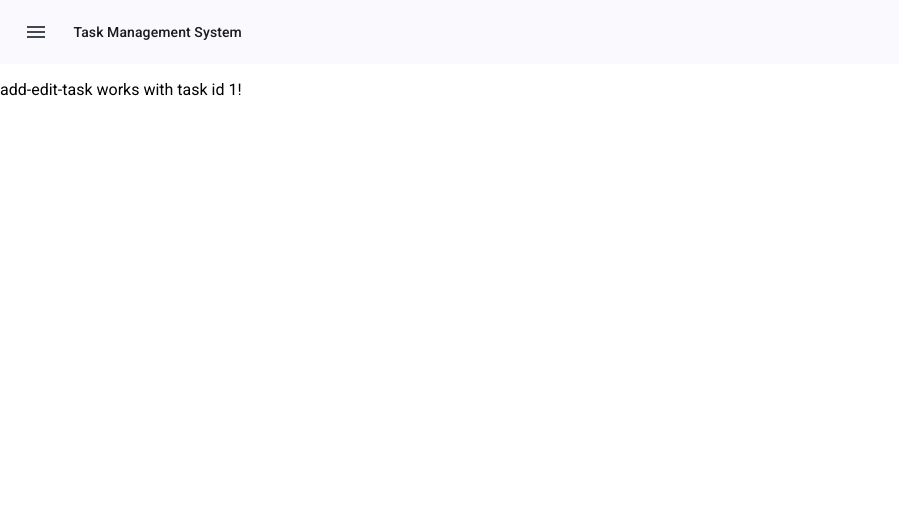
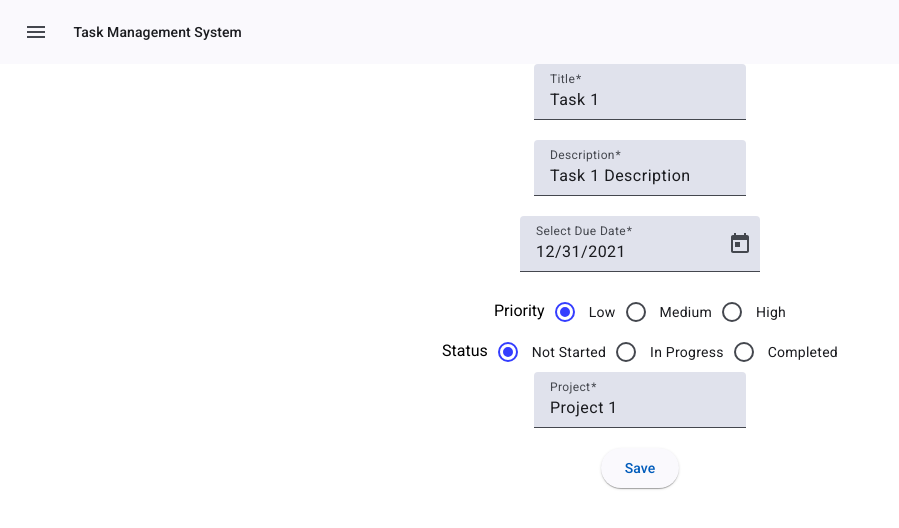
Before and after one commit to ayuzzz/task-management-system, an Angular app in the folder frontend/: page /dashboard/add-edit/1 in a window 1280 px wide. Shown: the top 528 px of the page, without its empty margins (0-899 px from the left). Built offline with nearby package versions, Linux system fonts and the light colour scheme.

Commit message:
added add-edit-task component

```diff
--- a/frontend/src/app/components/dashboard/add-edit-task/add-edit-task.component.html
+++ b/frontend/src/app/components/dashboard/add-edit-task/add-edit-task.component.html
@@ -1 +1,89 @@
-<p>add-edit-task works with task id {{this.taskId}}!</p>
+<form [formGroup]="taskForm" (ngSubmit)="saveTask()" fxLayout="column" fxLayoutAlign="center center">
+  <div class="form-field" fxFlex="50%">
+    <mat-form-field appearance="fill">
+      <mat-label>Title</mat-label>
+      <input matInput id="title" formControlName="title">
+      <mat-error *ngIf="this.taskForm.get('title')?.invalid && this.taskForm.get('title')?.touched">
+        <small *ngIf="this.taskForm.get('title')?.errors?.['required']">Title is required.</small>
+        <small *ngIf="this.taskForm.get('title')?.errors?.['minlength']">Title must be at least 3 characters
+          long.</small>
+        <small *ngIf="this.taskForm.get('title')?.errors?.['maxlength']">Title must be at the most 20 characters
+          long.</small>
+      </mat-error>
+    </mat-form-field>
+  </div>
+
+  <div class="form-field" fxFlex="50%">
+    <mat-form-field appearance="fill">
+      <mat-label>Description</mat-label>
+      <input matInput id="description" formControlName="description">
+      <mat-error *ngIf="this.taskForm.get('description')?.invalid && this.taskForm.get('description')?.touched">
+        <small *ngIf="this.taskForm.get('description')?.errors?.['required']">Description is required.</small>
+        <small *ngIf="this.taskForm.get('description')?.errors?.['minlength']">Description must be at least 3
+          characters
+          long.</small>
+        <small *ngIf="this.taskForm.get('description')?.errors?.['maxlength']">Description must be at the most 100
+          characters
+          long.</small>
+      </mat-error>
+    </mat-form-field>
+  </div>
+
+  <!-- Datepicker Control -->
+  <div class="form-field" fxFlex="50%">
+    <mat-form-field appearance="fill">
+      <mat-label>Select Due Date</mat-label>
+      <input matInput [matDatepicker]="picker" formControlName="dueDate">
+      <mat-datepicker-toggle matSuffix [for]="picker"></mat-datepicker-toggle>
+      <mat-datepicker #picker></mat-datepicker>
+      <mat-error *ngIf="this.taskForm.get('dueDate')?.invalid && this.taskForm.get('dueDate')?.touched">
+        <small *ngIf="this.taskForm.get('dueDate')?.errors?.['required']">Due Date is required.</small>
+      </mat-error>
+    </mat-form-field>
+  </div>
+
+  <!-- Priority Radio Buttons -->
+  <div class="form-field" fxFlex="50%">
+    <mat-label for="priority">Priority</mat-label>
+    <mat-radio-group formControlName="priority" id="priority">
+      <mat-radio-button value="1">Low</mat-radio-button>
+      <mat-radio-button value="2">Medium</mat-radio-button>
+      <mat-radio-button value="3">High</mat-radio-button>
+    </mat-radio-group>
+    <div *ngIf="this.taskForm.get('priority')?.invalid && this.taskForm.get('priority')?.touched">
+      <small *ngIf="this.taskForm.get('priority')?.errors?.['required']">Priority is required.</small>
+    </div>
+  </div>
+
+  <!-- Status Radio Buttons -->
+  <div class="form-field" fxFlex="50%">
+    <mat-label for="status">Status</mat-label>
+    <mat-radio-group formControlName="status" id="status">
+      <mat-radio-button value="1">Not Started</mat-radio-button>
+      <mat-radio-button value="2">In Progress</mat-radio-button>
+      <mat-radio-button value="3">Completed</mat-radio-button>
+    </mat-radio-group>
+    <div *ngIf="this.taskForm.get('status')?.invalid && this.taskForm.get('status')?.touched">
+      <small *ngIf="this.taskForm.get('status')?.errors?.['required']">Status is required.</small>
+    </div>
+  </div>
+
+  <div class="form-field" fxFlex="50%">
+    <mat-form-field appearance="fill">
+      <mat-label>Project</mat-label>
+      <input matInput id="project" formControlName="project">
+      <mat-error *ngIf="this.taskForm.get('project')?.invalid && this.taskForm.get('project')?.touched">
+        <small *ngIf="this.taskForm.get('project')?.errors?.['required']">Project is required.</small>
+        <small *ngIf="this.taskForm.get('project')?.errors?.['minlength']">Project must be at least 3 characters
+          long.</small>
+        <small *ngIf="this.taskForm.get('project')?.errors?.['maxlength']">Project must be at the most 20
+          characters
+          long.</small>
+      </mat-error>
+    </mat-form-field>
+  </div>
+
+  <div class="form-field" fxFlex="25%">
+    <button mat-raised-button type="submit" [disabled]="this.taskForm.invalid">Save</button>
+  </div>
+</form>
--- a/frontend/src/app/components/dashboard/add-edit-task/add-edit-task.component.ts
+++ b/frontend/src/app/components/dashboard/add-edit-task/add-edit-task.component.ts
@@ -1,5 +1,13 @@
+import { MiniatureTask, Task } from './../../../models/task';
 import { Component, OnInit } from '@angular/core';
+import { FormControl, FormGroup, Validators } from '@angular/forms';
 import { ActivatedRoute } from '@angular/router';
+import { task_data } from '../../../../data/task-data';
+import {
+  priority_data,
+  status_data,
+} from '../../../../data/status-priority-data';
+import { project_data } from '../../../../data/project-data';
 
 @Component({
   selector: 'add-edit-task',
@@ -8,10 +16,81 @@ import { ActivatedRoute } from '@angular/router';
 })
 export class AddEditTaskComponent implements OnInit {
   taskId: number = 0;
+  taskDetails: Task = {} as Task;
+  taskDisplayDetails: MiniatureTask = {} as MiniatureTask;
+  taskForm: FormGroup;
 
-  constructor(private route: ActivatedRoute) {}
+  constructor(private route: ActivatedRoute) {
+    this.taskId = Number(this.route.snapshot.paramMap.get('taskId')) ?? 0;
+    this.taskDetails =
+      task_data.find((task) => task.id === this.taskId) ?? ({} as Task);
+    this.taskDisplayDetails = this.getMiniatureTaskDetails();
 
-  ngOnInit(): void {
-    this.taskId = Number(this.route.snapshot.paramMap.get('taskId')) ?? 0;
+    this.taskForm = new FormGroup({
+      title: new FormControl(this.taskDisplayDetails.title ?? '', [
+        Validators.required,
+        Validators.minLength(3),
+        Validators.maxLength(20),
+      ]),
+      description: new FormControl(this.taskDetails.description ?? '', [
+        Validators.required,
+        Validators.minLength(3),
+        Validators.maxLength(100),
+      ]),
+      // TODO: Add validation for being more than current Date
+      dueDate: new FormControl(
+        this.taskDisplayDetails.dueDate,
+        Validators.required
+      ),
+      priority: new FormControl(
+        this.taskDetails.priorityId.toString(),
+        Validators.required
+      ),
+      status: new FormControl(
+        this.taskDetails.statusId.toString(),
+        Validators.required
+      ),
+      project: new FormControl(this.taskDisplayDetails.project, [
+        Validators.required,
+        Validators.minLength(3),
+        Validators.maxLength(20),
+      ]),
+    });
+  }
+
+  ngOnInit(): void {}
+
+  getMiniatureTaskDetails(): MiniatureTask {
+    return {
+      id: this.taskId,
+      title: this.taskDetails?.title ?? '',
+      dueDate: this.taskDetails?.dueDate ?? '',
+      priority:
+        priority_data.find((p) => p.id === this.taskDetails?.priorityId)
+          ?.level ?? '',
+      status:
+        status_data.find((s) => s.id === this.taskDetails?.statusId)?.status ??
+        '',
+      project:
+        project_data.find((p) => p.id === this.taskDetails?.projectId)?.name ??
+        '',
+    };
+  }
+
+  saveTask(): void {
+    console.log(this.taskForm.value);
+    this.taskDetails = {
+      id: this.taskId,
+      title: this.taskForm.value.title,
+      description: this.taskForm.value.description,
+      dueDate: this.taskForm.value.dueDate,
+      priorityId: Number(this.taskForm.value.priority),
+      statusId: Number(this.taskForm.value.status),
+      projectId:
+        project_data.find((p) => p.name === this.taskForm.value.project)?.id ??
+        0,
+      userId: 0,
+    };
+    console.log(this.taskDetails);
   }
 }
```
Also changed, not shown: frontend/src/app/modules/shared.module.ts (+9 -0 lines), frontend/src/app/modules/tasks.module.ts (+7 -1 lines).
